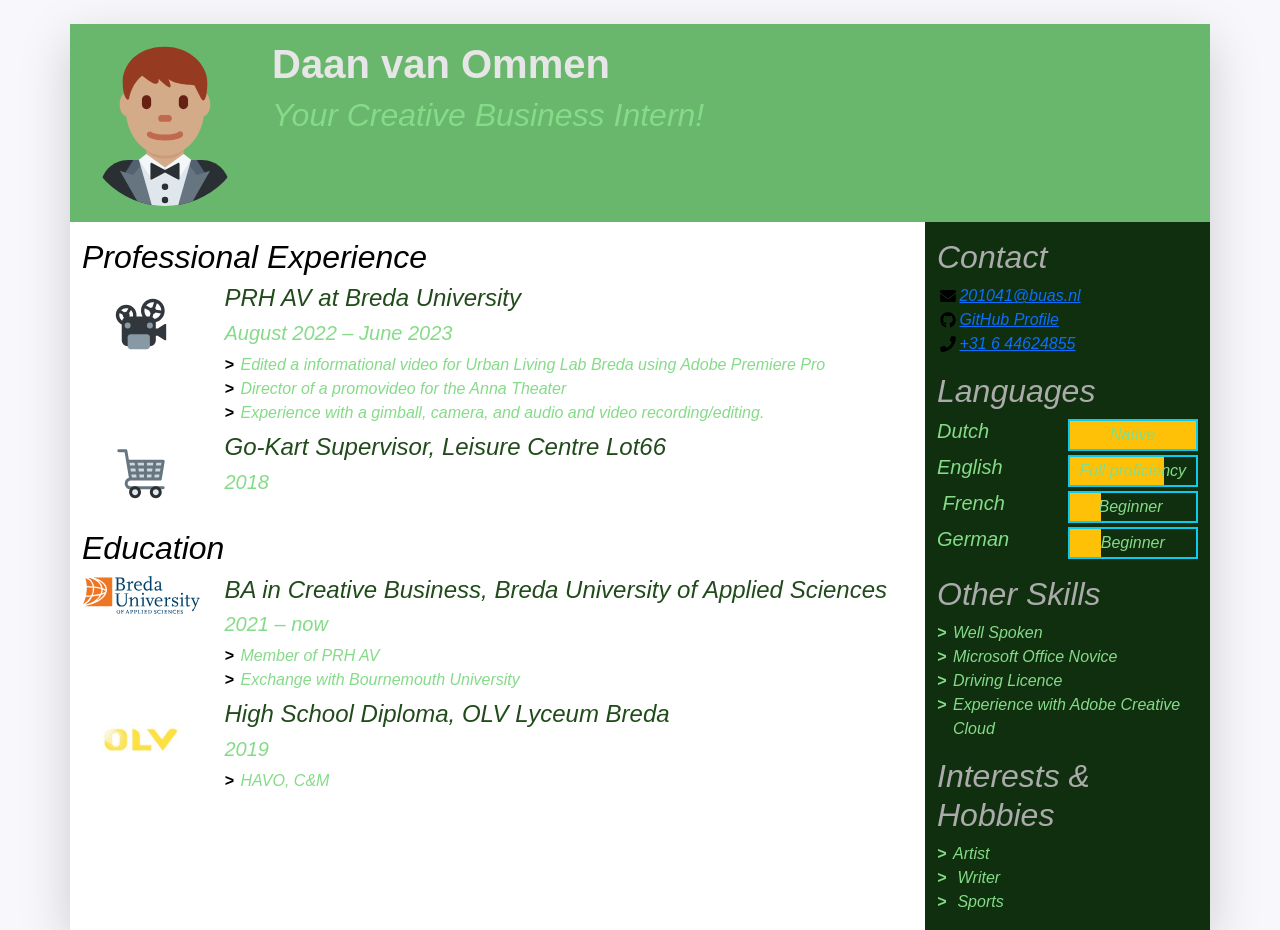
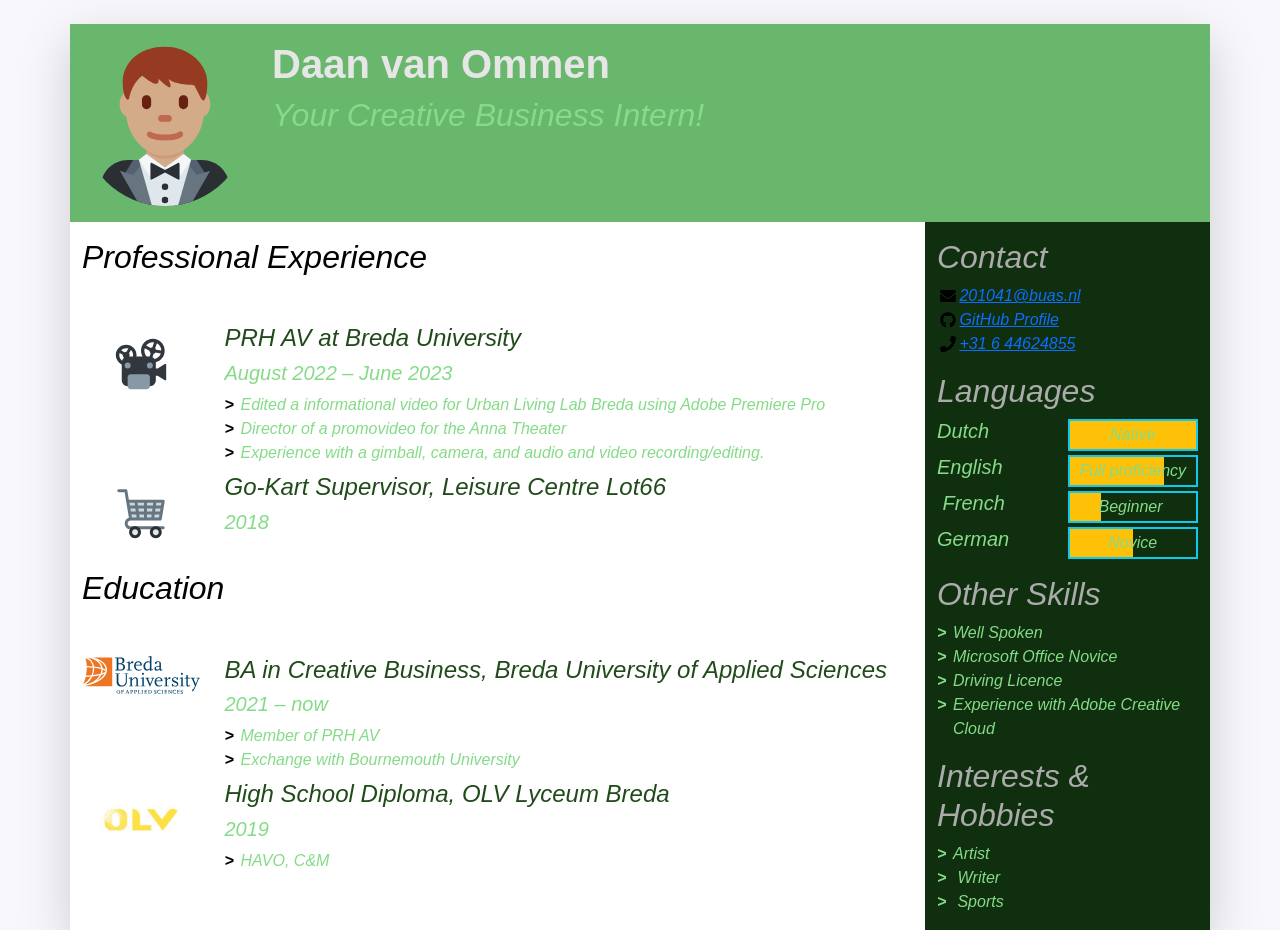
Before and after one commit to Daanvo2702/201041_PRJ4, a plain HTML site: page index.html in a window 1280 px wide. Shown: the top 930 px of the page. Drawn offline with nearby package versions, Linux system fonts and the light colour scheme; a web font is replaced by a local one.

Commit message:
Update index.html

```diff
--- a/index.html
+++ b/index.html
@@ -78,6 +78,7 @@
           -->
           <section class="my-3 biography-section">
             <h2 class="color">Professional Experience</h2>
+            <p>&nbsp;</p>
             <!--
               Each list item (li) in the unordered list (ul) below will be one job.
               "list-unstyled" is a class that hides the bullet points of a list.
@@ -122,6 +123,7 @@
 
           <section class="my-3 biography-section">
             <h2 class="color">Education</h2>
+            <p>&nbsp;</p>
 <ul class="biography-list list-unstyled">
 
           <!-- Top item in education. And by "top", I mean a Bachelor in Creative Business at BUas. -->
@@ -234,8 +236,9 @@
                 <h5 class="language-name w-50">German</h5>
                 <div class="language-level w-50 border border-info border-2 position-relative">
                   <!-- The div below is a progress bar. Choose between w-25, w-50, w-75 and w-100 to show your level of fluency -->
-                  <div class="language-progress position-absolute bg-warning h-100 w-25"></div>
-                  <h6 class="position-absolute w-100 text-center top-0 py-1">Beginner</h6>
+                  <div class="language-progress position-absolute bg-warning h-100 w-50
+							  "></div>
+                  <h6 class="position-absolute w-100 text-center top-0 py-1">Novice</h6>
                 </div>
               </li>
             </ul>
```
Lines whose indentation alone changed are shown as unchanged.
